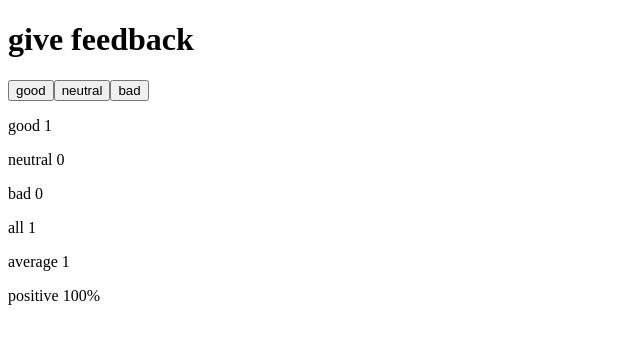
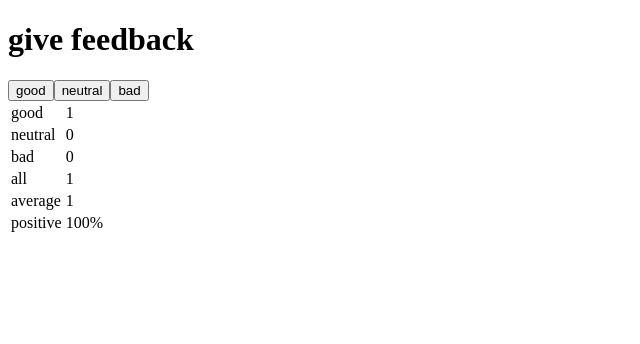
Before and after one commit to avalonxii/FULLSTACKOPEN, a React (Vite) app in the folder part1/unicafe/: page / in a window 1280 px wide. Both pictures are taken after a click on the button "good". Shown: the top 344 px of the page, without its empty margins (0-640 px from the left). Built offline with nearby package versions, Linux system fonts and the light colour scheme.

Commit message:
task exercise 1.11

```diff
--- a/part1/unicafe/src/App.jsx
+++ b/part1/unicafe/src/App.jsx
@@ -3,7 +3,10 @@ import { useState } from 'react'
 
 function StatisticLine({ text, value }) {
   return (
-    <p > { text } { value } </p>
+    <>
+      <td>{ text }</td>
+      <td>{ value }</td>
+    </>
   )
 }
 
@@ -15,13 +18,17 @@ function Statistics( props ) {
   }
 
   return (
-    <>
-      {
-        Object.entries(props).map(([ key, value ]) => (
-          <StatisticLine key={key} text={key} value={value} />
-        ))
-      }
-    </>
+    <table>
+      <tbody>
+        {
+          Object.entries(props).map(([ key, value ]) => (
+              <tr key={key}>
+                <StatisticLine text={key} value={value} />
+              </tr>
+          ))
+        }
+      </tbody>
+    </table>
   )
 }
 
@@ -41,33 +48,38 @@ function App() {
   const [average, setAverage] = useState(0)
   const [positive, setPositive] = useState(0)
 
+  const truncDecimal = (num) => Math.trunc(num * 10) / 10
+
   const handlerGood = () => {
     const updatedAll = all + 1
     const updatedTotal = total + 1
-    const updatedGood= good + 1
+    const updatedGood = good + 1
+    const totalPositive = truncDecimal(updatedGood / updatedAll * 100)
     setGood(updatedGood)
     setAll(updatedAll)
     setTotal(updatedTotal )
-    setAverage(updatedTotal / updatedAll)
-    setPositive(updatedGood / updatedAll)
+    setAverage(truncDecimal(updatedTotal / updatedAll))
+    setPositive(totalPositive)
   }
 
   const handlerNeutral = () => {
     const updatedAll = all + 1
+    const totalPositive = truncDecimal(good / updatedAll * 100)
     setNeutral(neutral + 1)
     setAll(updatedAll)
-    setAverage(total / updatedAll)
-    setPositive(good / updatedAll)
+    setAverage(truncDecimal(total / updatedAll, 1))
+    setPositive(totalPositive)
   }
 
   const handlerBad = () => {
     const updatedAll = all + 1
     const updatedTotal = total - 1
+    const totalPositive = truncDecimal(good / updatedAll * 100)
     setBad(bad + 1)
     setAll(updatedAll)
     setTotal(updatedTotal )
-    setAverage(updatedTotal / updatedAll)
-    setPositive(good / updatedAll)
+    setAverage(truncDecimal(updatedTotal / updatedAll))
+    setPositive(totalPositive)
   }
 
   return (
@@ -76,7 +88,7 @@ function App() {
       <Button handleClick={handlerGood} text={'good'} />
       <Button handleClick={handlerNeutral} text={'neutral'} />
       <Button handleClick={handlerBad} text={'bad'} />
-      <Statistics good={good} neutral={neutral} bad={bad} all={all} average={average} positive={(positive * 100) + '%'} />
+      <Statistics good={good} neutral={neutral} bad={bad} all={all} average={average} positive={positive + '%'} />
     </div>
   )
 }
```
